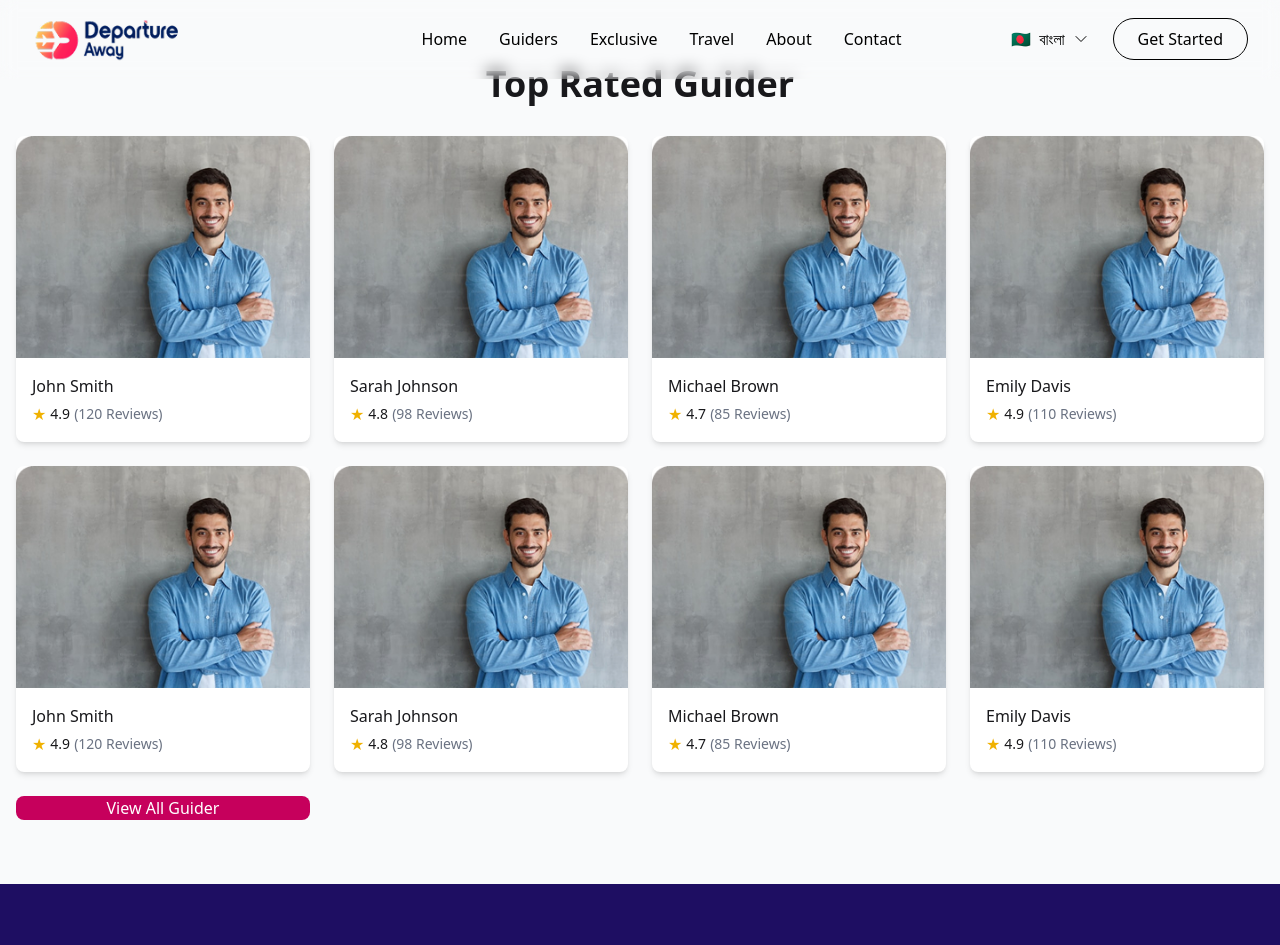
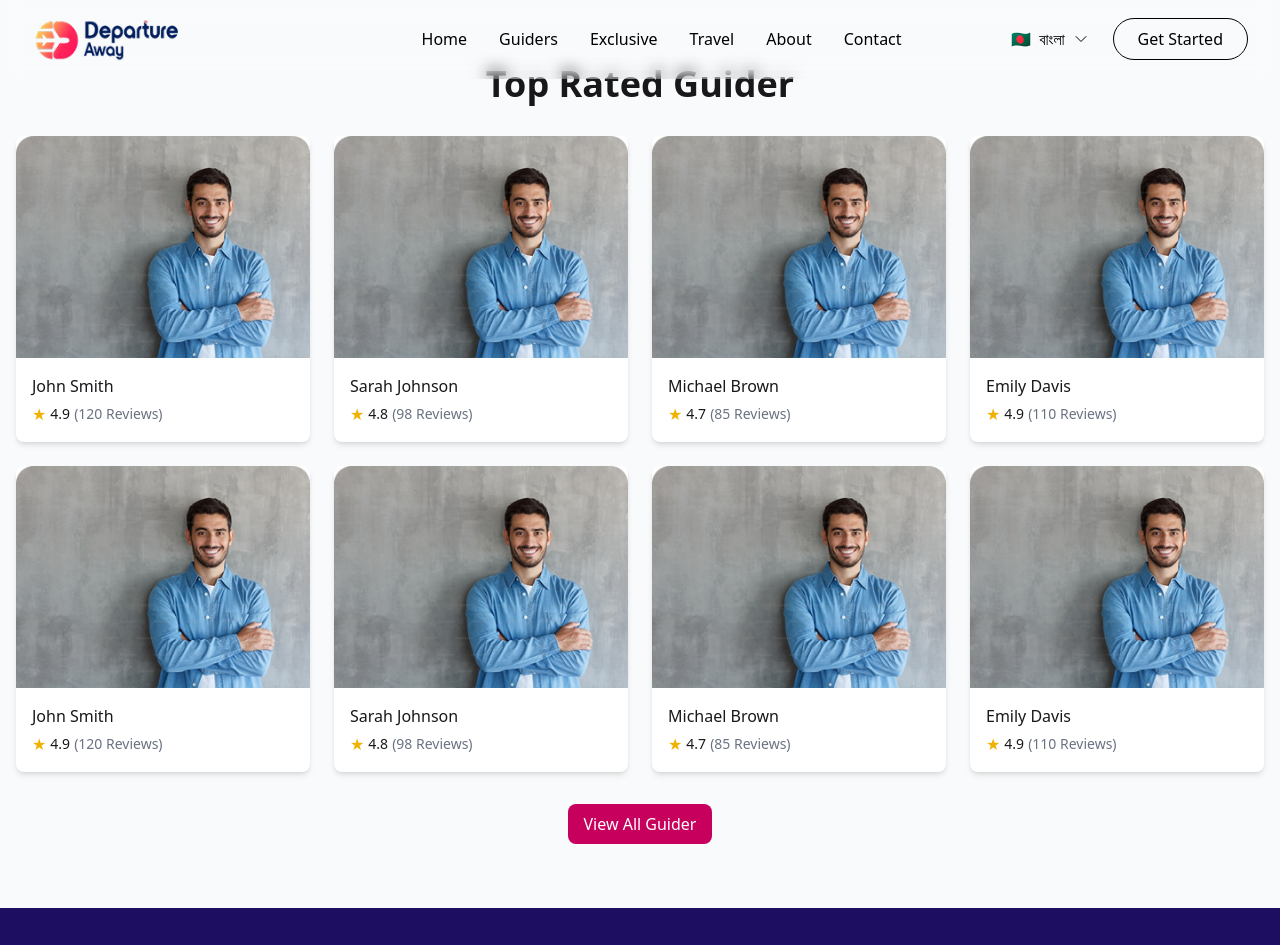
Before and after one commit to ABID066/departure-away, a Next.js app: page / in a window 1280 px wide. Shown: the top 945 px of the page. Built offline with nearby package versions, Linux system fonts and the light colour scheme.

Commit message:
edit button in home page

```diff
--- a/app/page.jsx
+++ b/app/page.jsx
@@ -37,11 +37,15 @@ export default function Home() {
             {guides.map((guide, index) => (
               <GuiderCard key={index} guide={guide} />
             ))}
-            <button className="bg-pink-700 text-white rounded-lg hover:bg-pink-900 transition-colors duration-300">
-              View All Guider
+
+          </div>
+          <div className="flex justify-center mt-8">
+            <button className="bg-pink-700 px-4 py-2 rounded-lg text-white hover:bg-pink-900 transition-colors duration-300">
+               View All Guider
             </button>
           </div>
         </div>
+
       </section>
 
       {/* Newsletter Section */}
```
